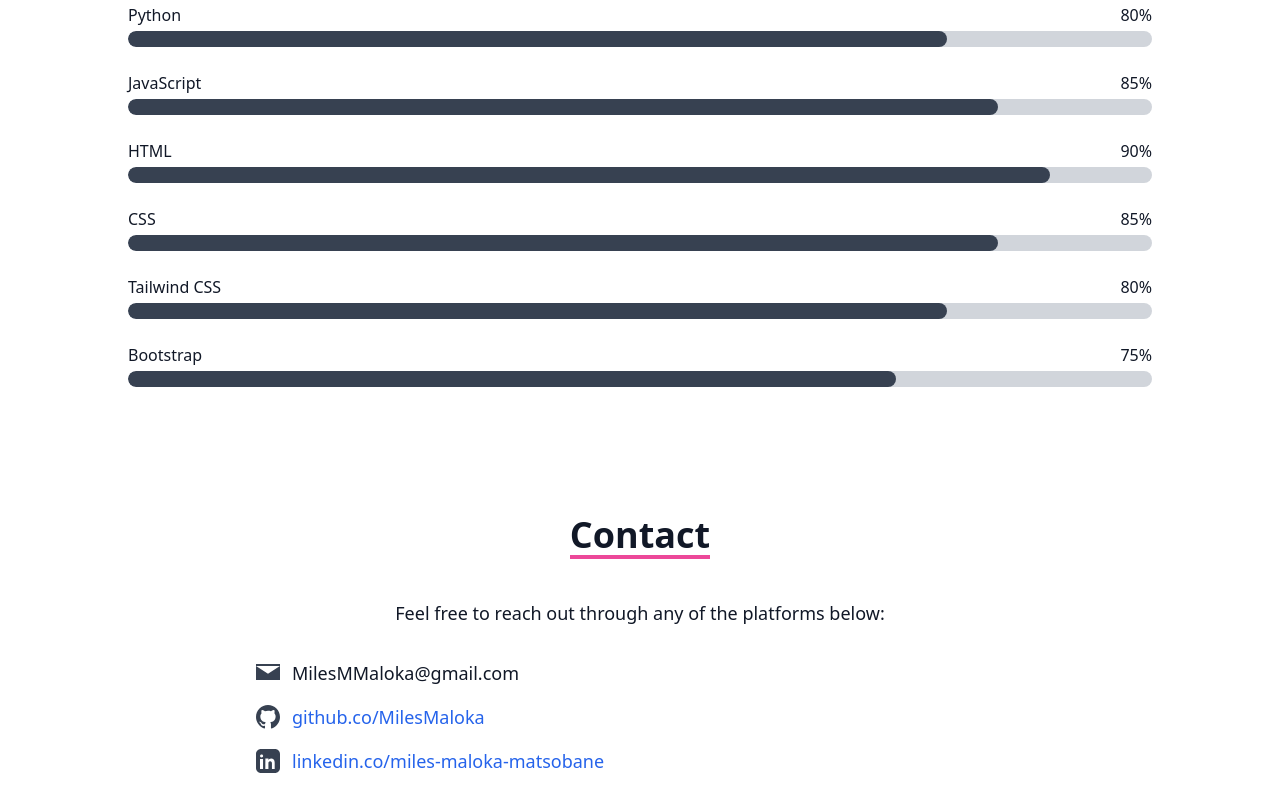
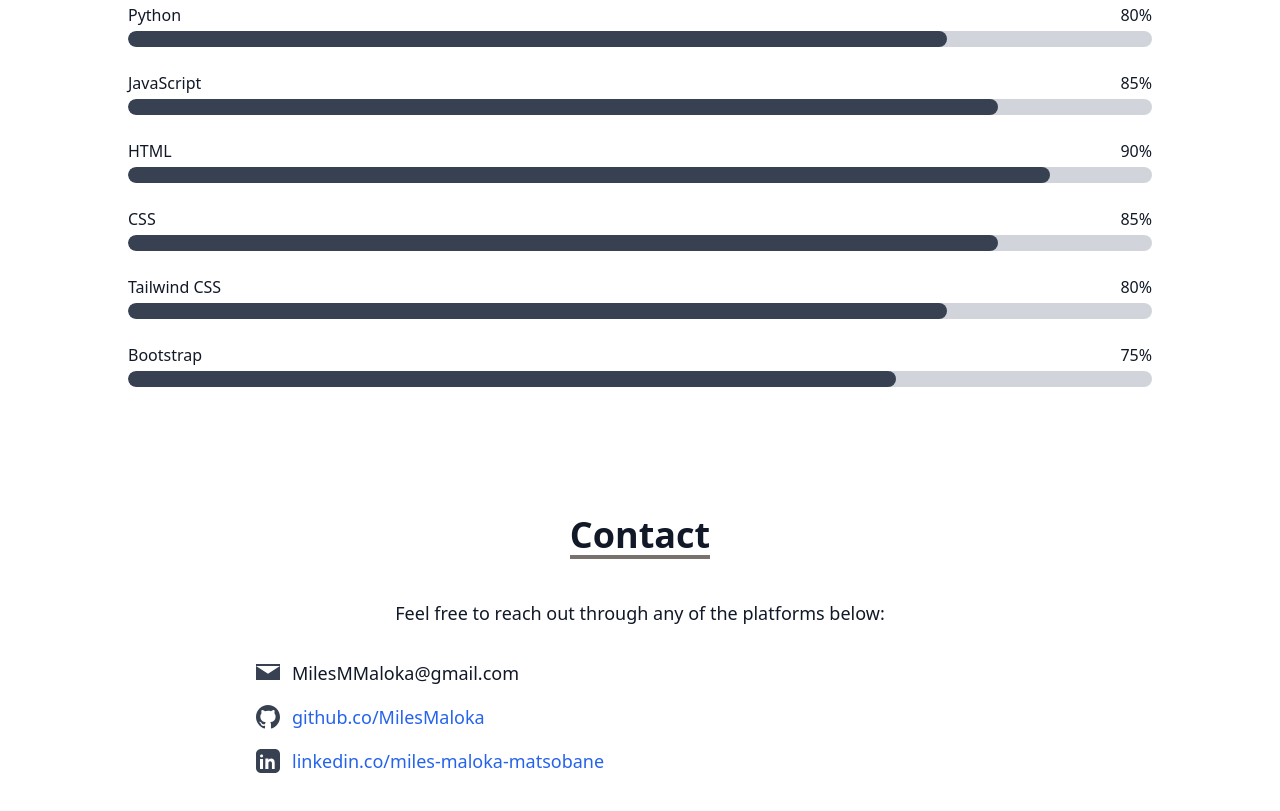
Before and after one commit to MilesMaloka/milesmaloka_portfolio, a plain HTML site: page index.html in a window 1280 px wide. Shown: the part 2439-3250 px from the top of the page. Drawn offline with nearby package versions, Linux system fonts and the light colour scheme; a web font is replaced by a local one.

Commit message:
Update contact section heading border color to improve visual consistency

```diff
--- a/index.html
+++ b/index.html
@@ -241,7 +241,7 @@
   <!-- Contact Section -->
   <section id="contact" class="bg-white py-16 px-4">
     <div class="max-w-3xl mx-auto text-center">
-      <h2 class="text-4xl font-bold mb-6 border-b-4 border-pink-500 inline-block">Contact</h2>
+      <h2 class="text-4xl font-bold mb-6 border-b-4 border-stone-500 inline-block">Contact</h2>
       <p class="text-lg mt-4">Feel free to reach out through any of the platforms below:</p>
       <div class="mt-8 space-y-4 text-left text-lg">
         <div class="flex items-center space-x-3">
```
